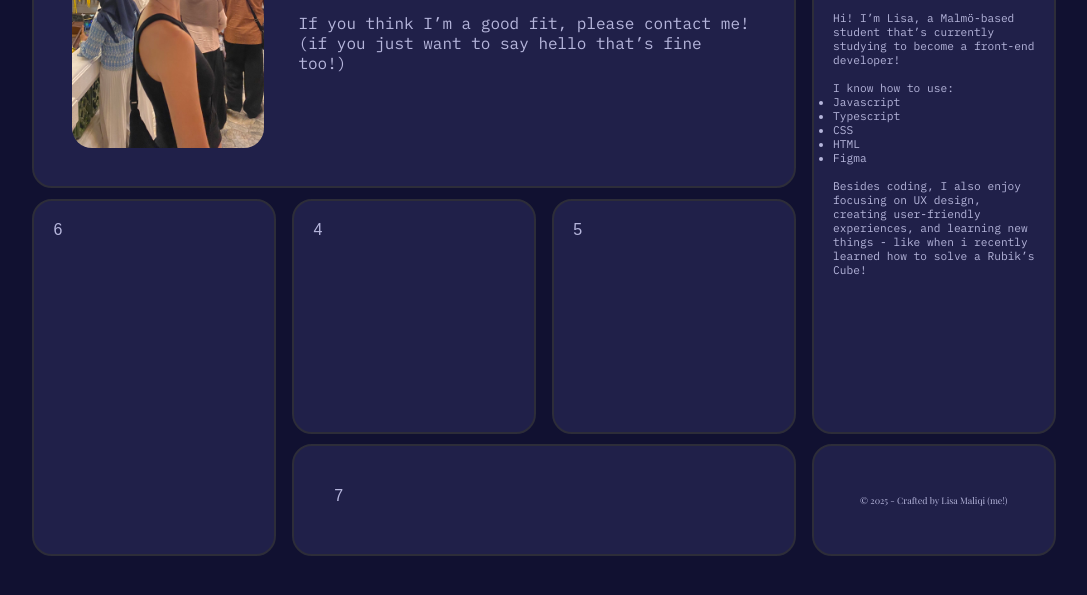
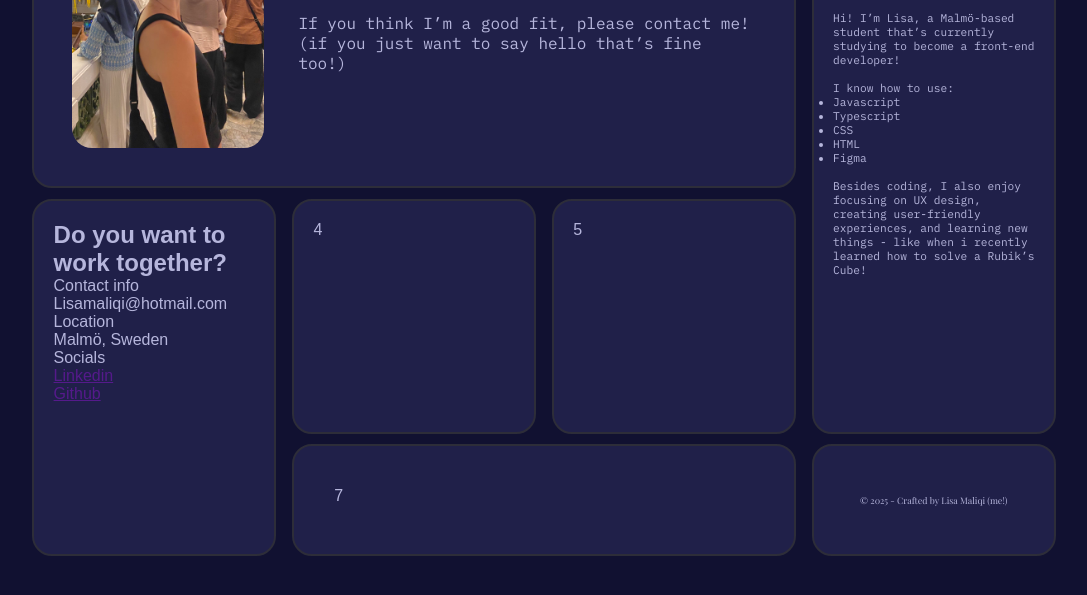
Before and after one commit to lisamaliqi/lisamaliqi.github.io, a website: page index.html in a window 1280 px wide. Shown: the part 189-784 px from the top of the page, without its empty margins (96-1183 px from the left). Drawn offline with nearby package versions, Linux system fonts and the light colour scheme; a web font is replaced by a local one.

Commit message:
adding info to html

```diff
--- a/index.html
+++ b/index.html
@@ -51,7 +51,28 @@
 
         <div class="block div5">5</div>
 
-        <div class="block div6">6</div>
+        <div class="block div6 contact-info">
+            <div class="text">
+                <h2>Do you want to work together?</h2>
+                <div class="contact-details">
+                    <div class="contact-info">
+                        <p>Contact info</p>
+                        <p>Lisamaliqi@hotmail.com</p>
+                    </div>
+
+                    <div class="location">
+                        <p>Location</p>
+                        <p>Malmö, Sweden</p>
+                    </div>
+
+                    <div class="socials">
+                        <p>Socials</p>
+                        <p><a href="">Linkedin</a></p>
+                        <p><a href="">Github</a></p>
+                    </div>
+                </div>
+            </div>
+        </div>
 
         <div class="block div7">7</div>
 
```
